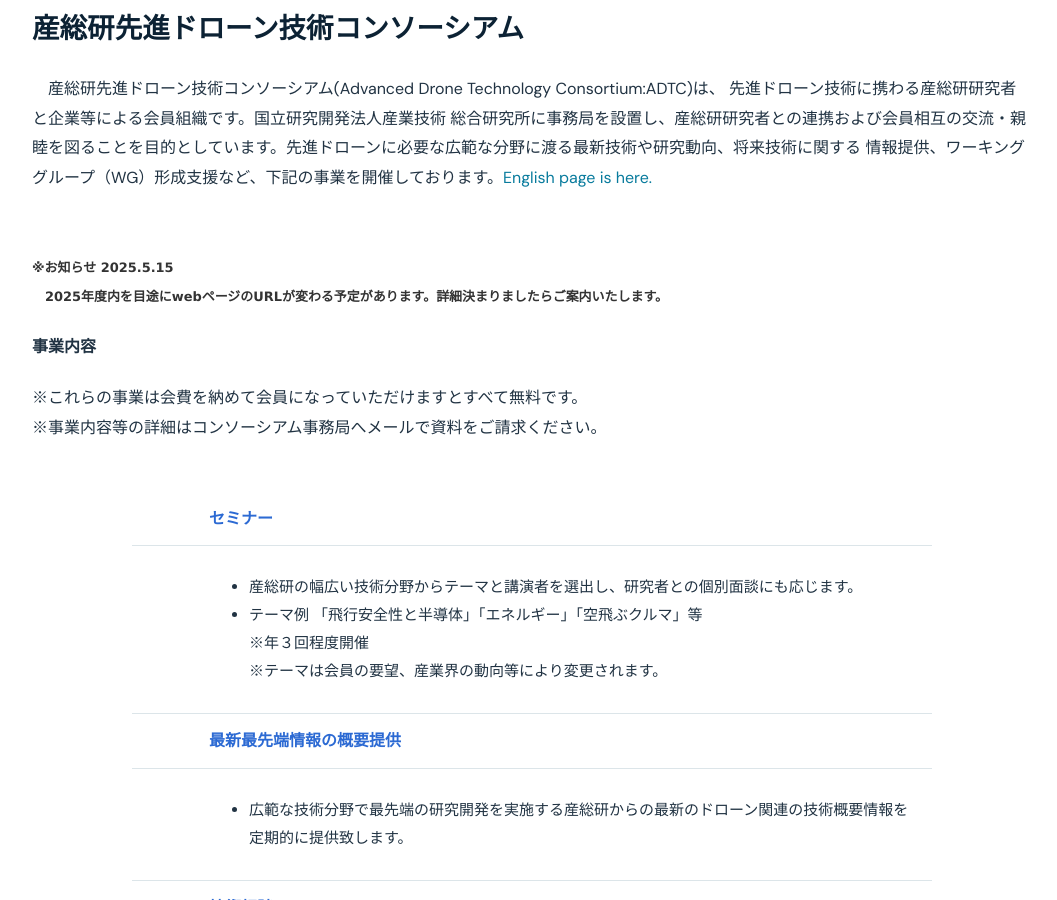
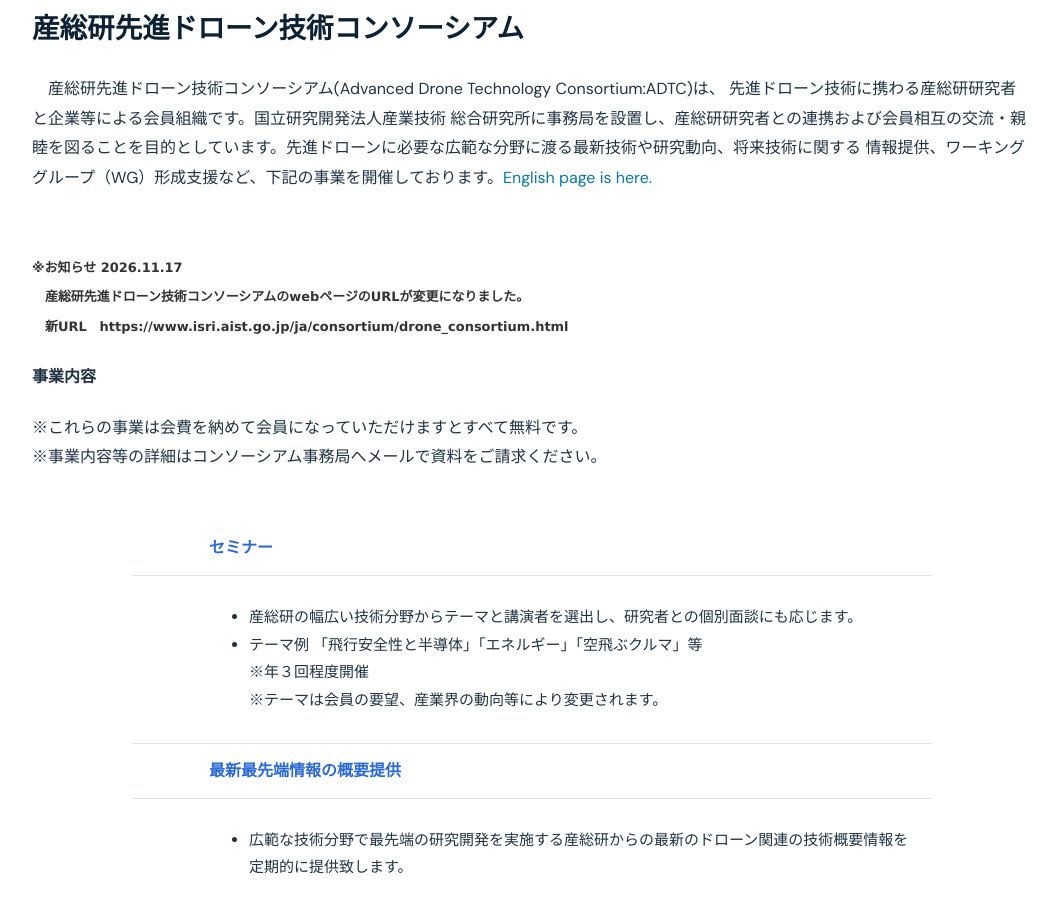
Before and after one commit to isri-aist/isri-aist.github.io, a Jekyll site: the page built from ja/consortium/drone_consortium.md, in a window 1280 px wide and 900 px high, scrolled down 417 px. Shown: the whole window, without its empty margins (108-1165 px from the left). Built offline with Jekyll 4.4.1, drawn with Linux system fonts in a browser that asks for light colours.

Commit message:
Revise announcement with updated web page URL
Updated the announcement section with new URL information.

```diff
--- a/ja/consortium/drone_consortium.md
+++ b/ja/consortium/drone_consortium.md
@@ -13,8 +13,9 @@ permalink: /ja/consortium/drone_consortium.html
       情報提供、ワーキンググループ（WG）形成支援など、下記の事業を開催しております。<a href="{{ '/en/consortium/drone_consortium.html' | relative_url }}" target="_blank">English page is here.</a><br/>
 <br/>
 <br/>
-<b style='color: rgb(51, 51, 51); font-family: Meiryo, Verdana, "ヒラギノ角ゴ Pro W3", "Hiragino Kaku Gothic Pro", Osaka, "ＭＳ Ｐゴシック", "sans-serif"; font-size: 12.96px; font-style: normal; font-variant-ligatures: normal; font-variant-caps: normal; letter-spacing: normal; orphans: 2; text-align: left; text-indent: 0px; text-transform: none; widows: 2; word-spacing: 0px; -webkit-text-stroke-width: 0px; white-space: normal; text-decoration-thickness: initial; text-decoration-style: initial; text-decoration-color: initial;'>※お知らせ 2025.5.15<br/>
-      　2025年度内を目途にwebページのURLが変わる予定があります。詳細決まりましたらご案内いたします。</b><br/>
+<b style='color: rgb(51, 51, 51); font-family: Meiryo, Verdana, "ヒラギノ角ゴ Pro W3", "Hiragino Kaku Gothic Pro", Osaka, "ＭＳ Ｐゴシック", "sans-serif"; font-size: 12.96px; font-style: normal; font-variant-ligatures: normal; font-variant-caps: normal; letter-spacing: normal; orphans: 2; text-align: left; text-indent: 0px; text-transform: none; widows: 2; word-spacing: 0px; -webkit-text-stroke-width: 0px; white-space: normal; text-decoration-thickness: initial; text-decoration-style: initial; text-decoration-color: initial;'>※お知らせ 2026.11.17<br/>
+      　産総研先進ドローン技術コンソーシアムのwebページのURLが変更になりました。<br/>
+　新URL　https://www.isri.aist.go.jp/ja/consortium/drone_consortium.html</b><br/>
 <h4>事業内容</h4>
       ※これらの事業は会費を納めて会員になっていただけますとすべて無料です。 <br/>
       ※事業内容等の詳細はコンソーシアム事務局へメールで資料をご請求ください。 <br/>
```
